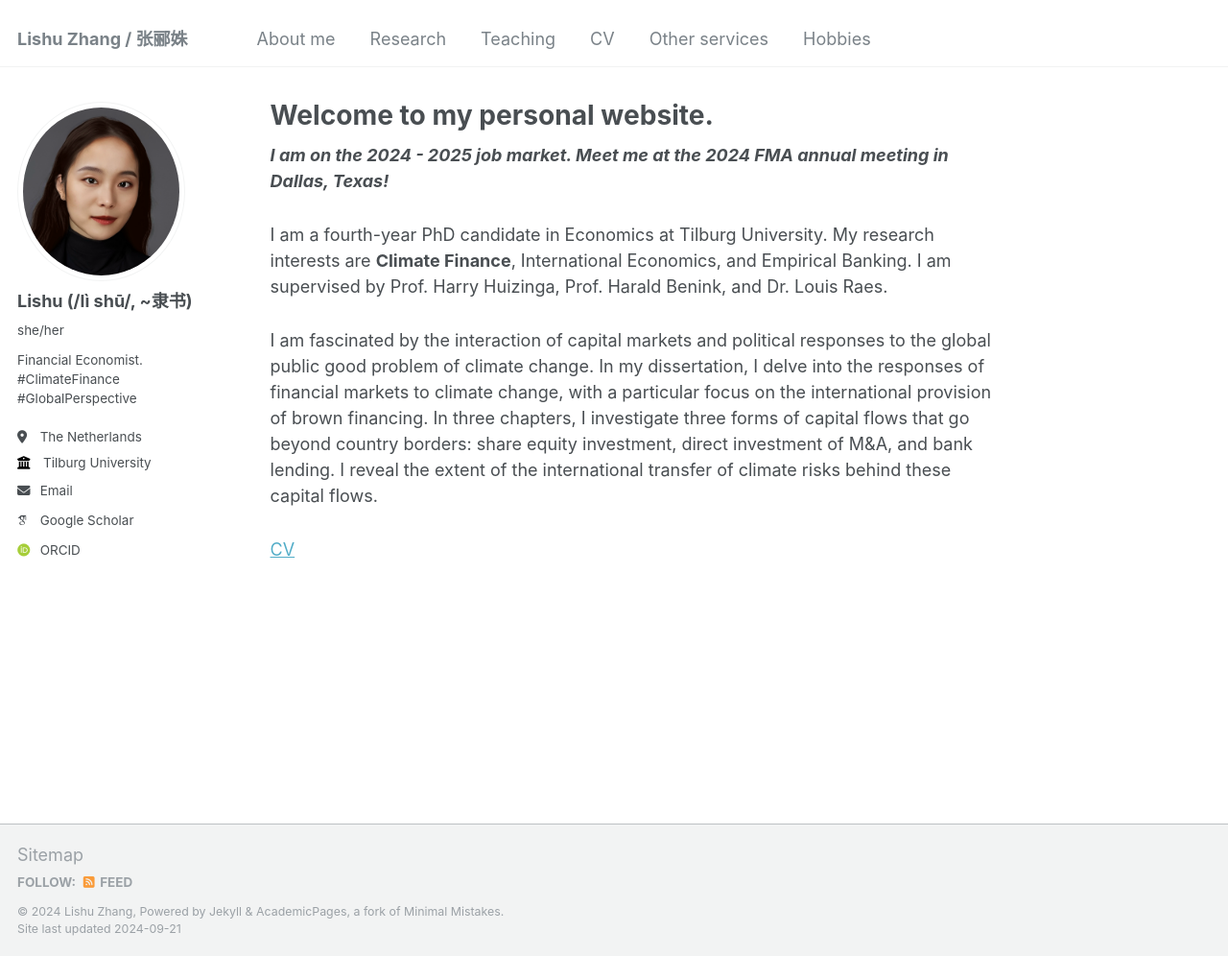
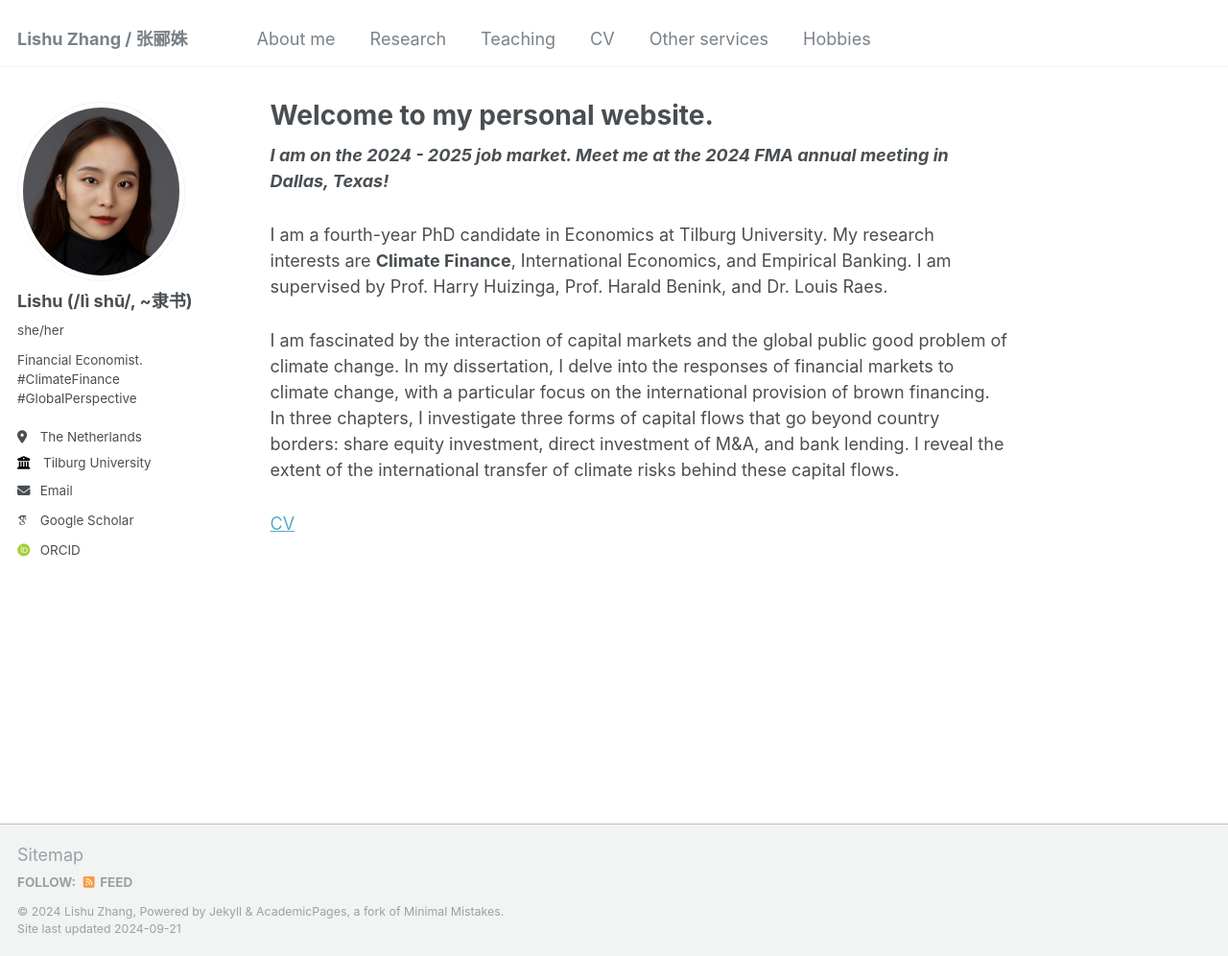
Before and after one commit to LishuZ/LishuZ.github.io, a Jekyll site: the page built from _pages/about.md, in a window 1280 px wide and 996 px high. Shown: the whole window at 96% size. Built offline with Jekyll 4.4.1, drawn with Linux system fonts in a browser that asks for light colours; some web fonts are replaced.

Commit message:
Update about.md

```diff
--- a/_pages/about.md
+++ b/_pages/about.md
@@ -14,7 +14,7 @@ I am a fourth-year PhD candidate in Economics at Tilburg University. My research
 
 
 
-I am fascinated by the interaction of capital markets and political responses to the global public good problem of climate change. In my dissertation, I delve into the responses of financial markets to climate change, with a particular focus on the international provision of brown financing. In three chapters, I investigate three forms of capital flows that go beyond country borders: share equity investment, direct investment of M&A, and bank lending. I reveal the extent of the international transfer of climate risks behind these capital flows.
+I am fascinated by the interaction of capital markets and the global public good problem of climate change. In my dissertation, I delve into the responses of financial markets to climate change, with a particular focus on the international provision of brown financing. In three chapters, I investigate three forms of capital flows that go beyond country borders: share equity investment, direct investment of M&A, and bank lending. I reveal the extent of the international transfer of climate risks behind these capital flows.
 
 
 [CV](https://www.dropbox.com/scl/fi/qijnx8gppf8potsj0bdlx/cv.pdf?rlkey=424j0xubetuhuwn012fmc4hv2&st=wbc0d7eu&dl=0)
```
